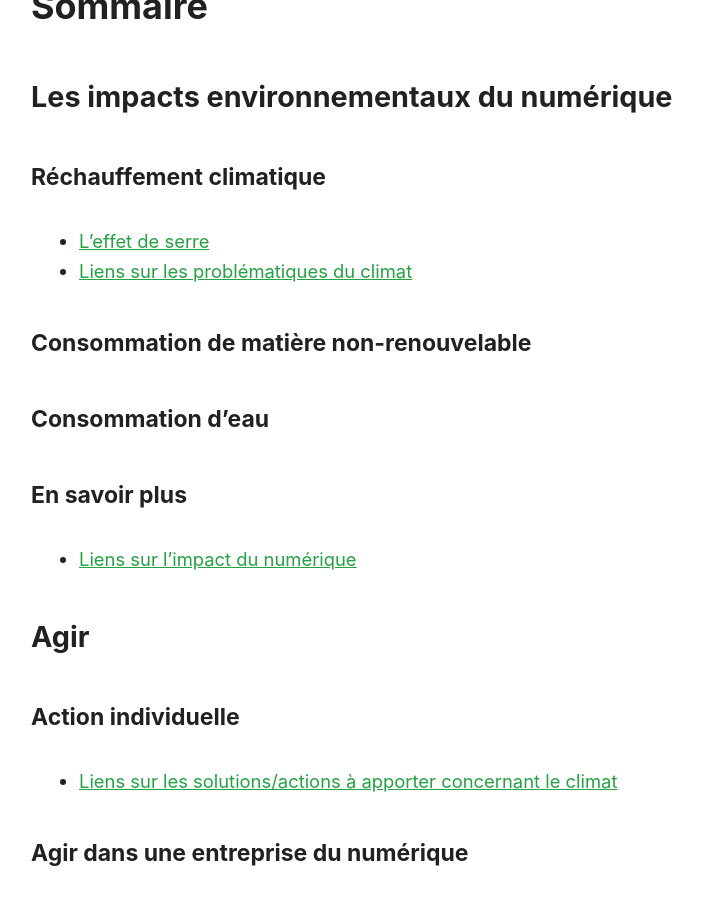
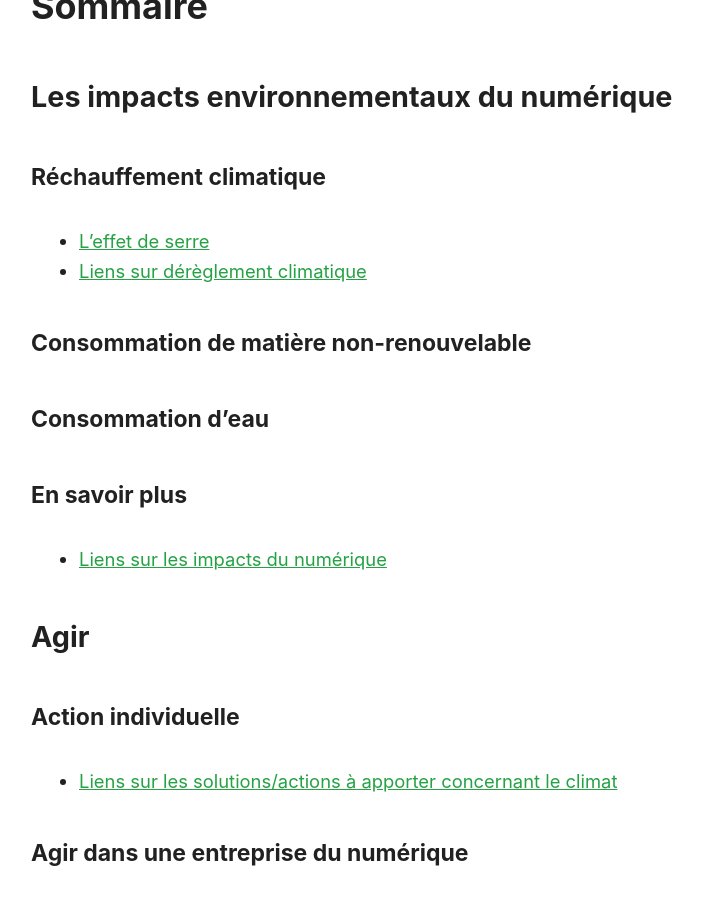
Before and after one commit to Slandais/slandais.github.io, a Jekyll site: the page built from _pages/doc.md, in a window 1280 px wide and 900 px high, scrolled down 468 px. Shown: the whole window, without its empty margins (249-952 px from the left). Built offline with Jekyll 4.4.1, drawn with Linux system fonts in a browser that asks for light colours.

Commit message:
Update doc.md

```diff
--- a/_pages/doc.md
+++ b/_pages/doc.md
@@ -15,7 +15,7 @@
 #### Réchauffement climatique
 
 * [L'effet de serre](./effetDeSerre.md)
-* [Liens sur les problématiques du climat](./liensClimatProblemes.md)
+* [Liens sur dérèglement climatique](/liens-dereglement-climatique/)
 
 #### Consommation de matière non-renouvelable
 
@@ -23,7 +23,7 @@
 
 #### En savoir plus
 
-* [Liens sur l'impact du numérique](./liensNumeriqueProblemes.md)
+* [Liens sur les impacts du numérique](/liens-impacts-numerique)
 
 ### Agir
 
@@ -37,7 +37,7 @@
 
 ##### Agir sur les impacts des salariés
 
-* [Agir sur les impacts des salariés](./liensActionsSalaries.md)
+* [Agir sur les impacts des salariés](/liens-actions-salaries/)
 
 ##### Agir sur les impacts de ses clients
 
@@ -45,4 +45,4 @@
 
 ###### Eco-Conception
 
-* [Liens sur le numérique responsable](./liensNumeriqueSolutions.md)
+* [Liens sur le numérique responsable](/liens-numerique-responsable/)
```
